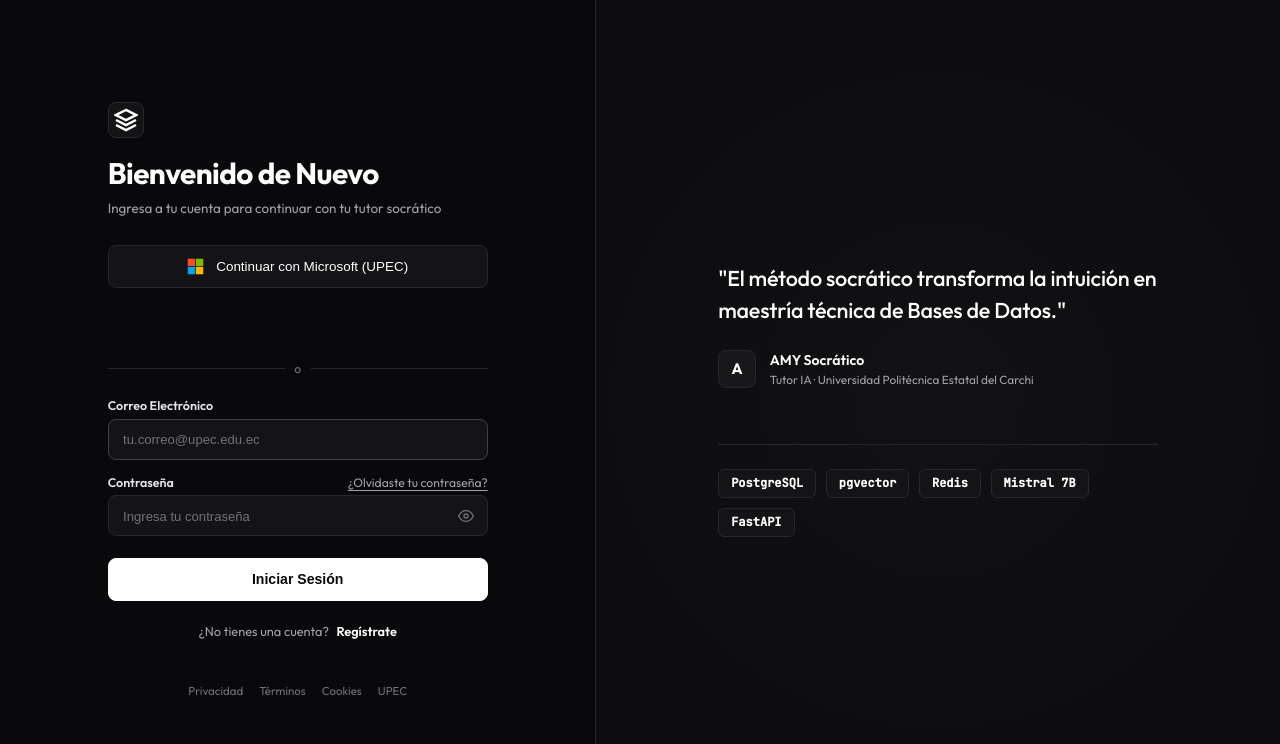
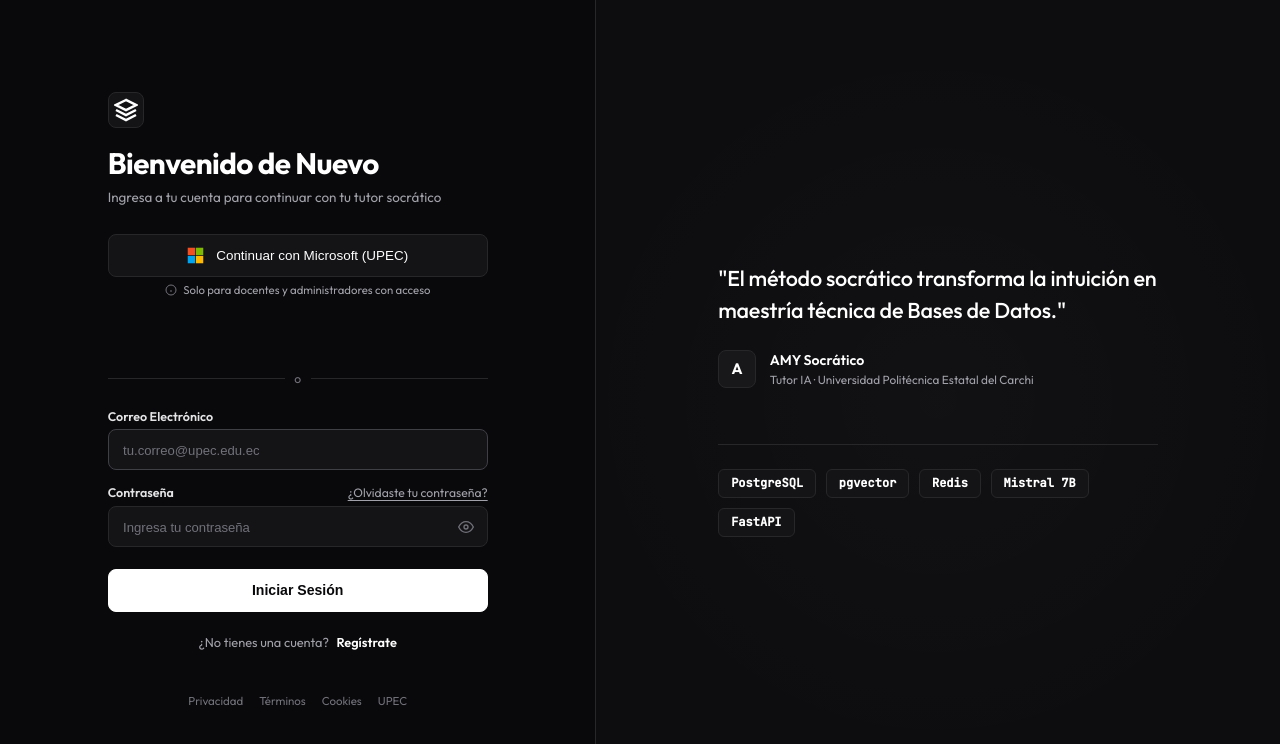
Before and after one commit to GsDesk/AMY, a React (Vite) app in the folder frontend/: page /login in a window 1280 px wide. Shown: the top 744 px of the page. Built offline with nearby package versions, Linux system fonts and the light colour scheme; no server answers.

Commit message:
feat: agregar leyenda explicativa en botón Microsoft indicando acceso exclusivo para docentes y administradores

```diff
--- a/frontend/src/pages/LoginPage.css
+++ b/frontend/src/pages/LoginPage.css
@@ -72,8 +72,32 @@
 .login-sso-stack {
     display: flex;
     flex-direction: column;
-    gap: 0.65rem;
+    gap: 0.75rem;
     width: 100%;
+}
+
+.sso-item-wrapper {
+    display: flex;
+    flex-direction: column;
+    gap: 0.35rem;
+    width: 100%;
+}
+
+.sso-note-caption {
+    display: flex;
+    align-items: center;
+    justify-content: center;
+    gap: 0.4rem;
+    font-size: 0.71rem;
+    color: #a1a1aa;
+    text-align: center;
+    padding: 0 0.2rem;
+    user-select: none;
+}
+
+.sso-note-caption svg {
+    color: #71717a;
+    flex-shrink: 0;
 }
 
 .sso-provider-btn {
--- a/frontend/src/pages/LoginPage.jsx
+++ b/frontend/src/pages/LoginPage.jsx
@@ -219,6 +219,7 @@
 
                     {/* Botones SSO */}
                     <div className="login-sso-stack">
+                        <div className="sso-item-wrapper">
                             <button
                                 type="button"
                                 className="sso-provider-btn"
@@ -233,6 +234,13 @@
                                 </svg>
                                 <span>Continuar con Microsoft (UPEC)</span>
                             </button>
+                            <div className="sso-note-caption">
+                                <svg width="12" height="12" viewBox="0 0 24 24" fill="none" stroke="currentColor" strokeWidth="2">
+                                    <circle cx="12" cy="12" r="10"/><line x1="12" y1="16" x2="12" y2="12"/><line x1="12" y1="8" x2="12.01" y2="8"/>
+                                </svg>
+                                <span>Solo para docentes y administradores con acceso</span>
+                            </div>
+                        </div>
 
                         {googleClientId && (
                             <GoogleOAuthProvider clientId={googleClientId}>
--- a/frontend/src/pages/RegisterPage.css
+++ b/frontend/src/pages/RegisterPage.css
@@ -177,6 +177,30 @@
     display: flex;
     flex-direction: column;
     gap: 0.55rem;
+}
+
+.sso-item-wrapper {
+    display: flex;
+    flex-direction: column;
+    gap: 0.35rem;
+    width: 100%;
+}
+
+.sso-note-caption {
+    display: flex;
+    align-items: center;
+    justify-content: center;
+    gap: 0.4rem;
+    font-size: 0.71rem;
+    color: #a1a1aa;
+    text-align: center;
+    padding: 0 0.2rem;
+    user-select: none;
+}
+
+.sso-note-caption svg {
+    color: #71717a;
+    flex-shrink: 0;
 }
 
 .sso-pill-btn {
--- a/frontend/src/pages/RegisterPage.jsx
+++ b/frontend/src/pages/RegisterPage.jsx
@@ -256,6 +256,7 @@
 
                         {/* Botones SSO */}
                         <div className="register-sso-group">
+                            <div className="sso-item-wrapper">
                                 <button
                                     type="button"
                                     className="sso-pill-btn"
@@ -270,6 +271,13 @@
                                     </svg>
                                     <span>Continuar con Microsoft (UPEC)</span>
                                 </button>
+                                <div className="sso-note-caption">
+                                    <svg width="12" height="12" viewBox="0 0 24 24" fill="none" stroke="currentColor" strokeWidth="2">
+                                        <circle cx="12" cy="12" r="10"/><line x1="12" y1="16" x2="12" y2="12"/><line x1="12" y1="8" x2="12.01" y2="8"/>
+                                    </svg>
+                                    <span>Solo para docentes y administradores con acceso</span>
+                                </div>
+                            </div>
 
                             {googleClientId && (
                                 <GoogleOAuthProvider clientId={googleClientId}>
```
Lines whose indentation alone changed are shown as unchanged.
